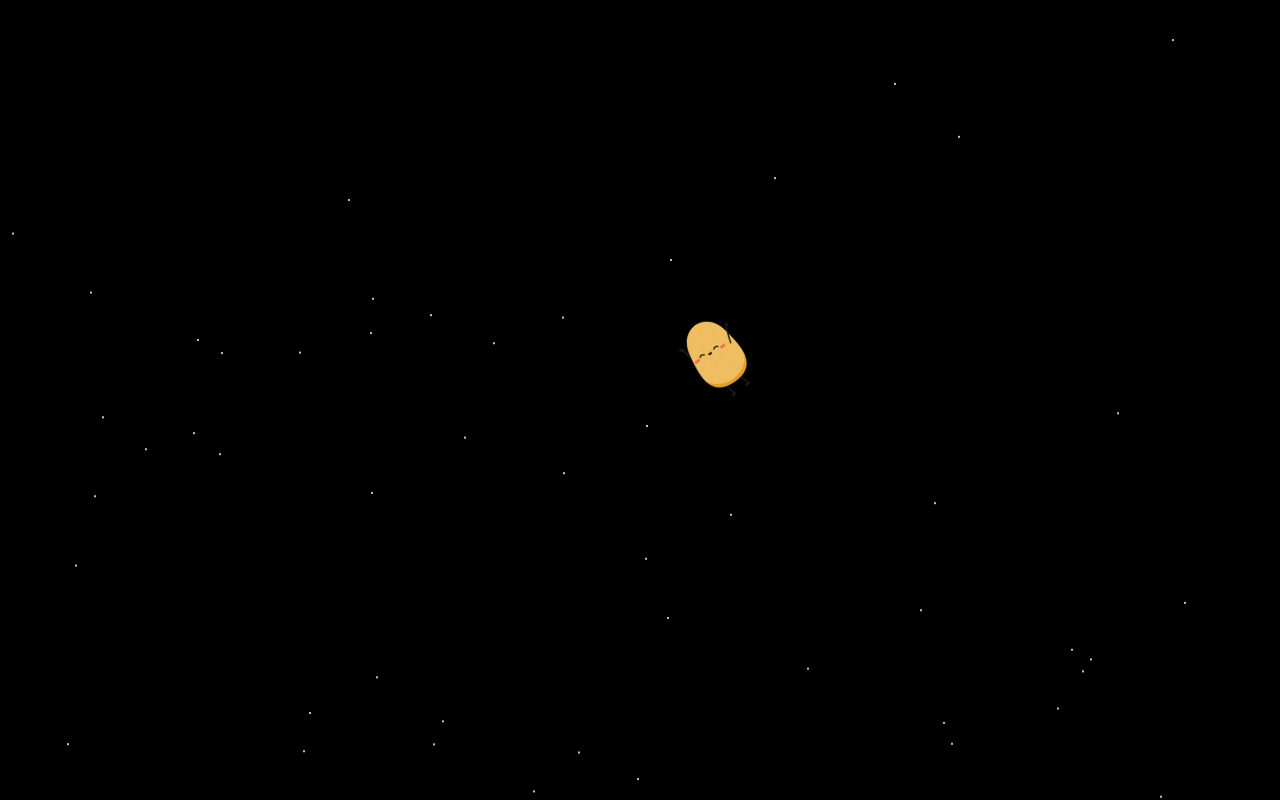
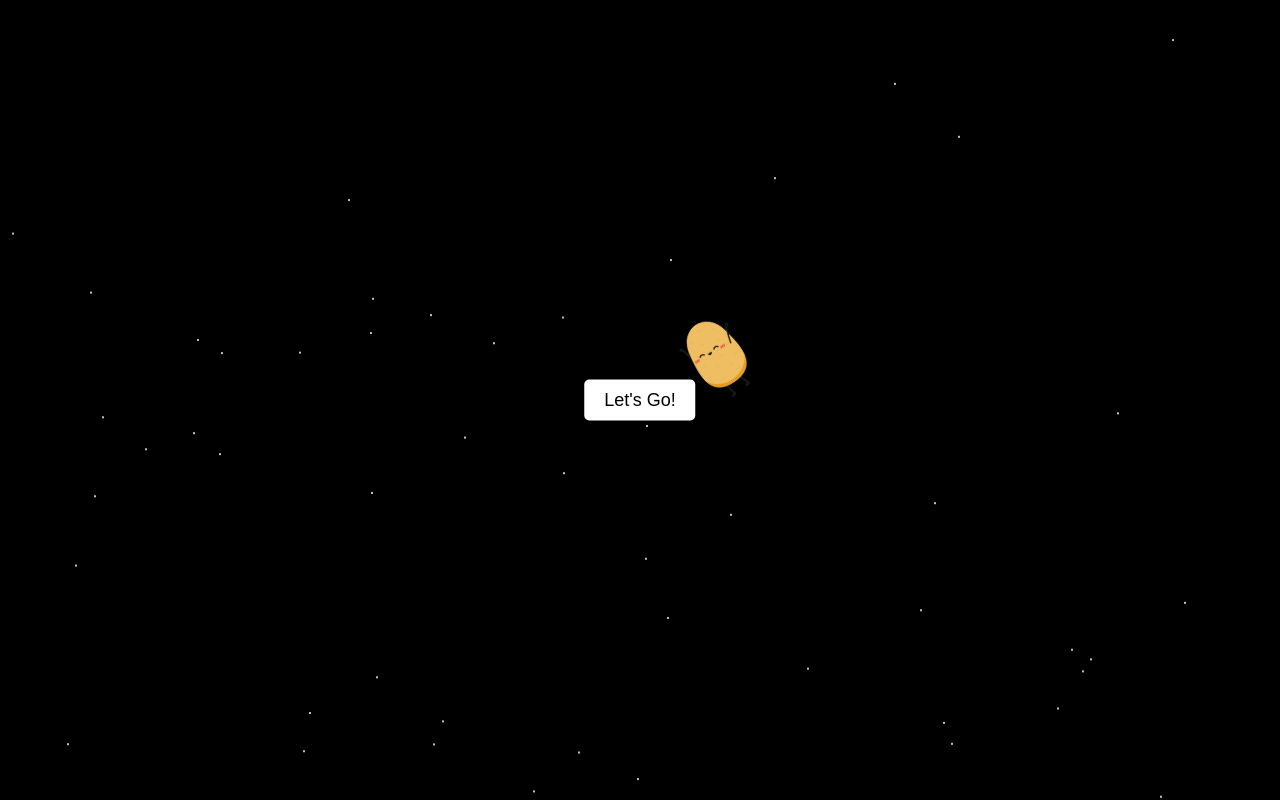
Before and after one commit to samratbose10/SpacePotato, a plain HTML site: page index.html in a window 1280 px wide. Drawn offline with Linux system fonts and the light colour scheme.

Commit message:
update styles.css

```diff
--- a/styles.css
+++ b/styles.css
@@ -39,3 +39,17 @@
         transform: translateY(100vh);
     }
 }
+
+#startButton {
+    position: absolute;
+    top: 50%;
+    left: 50%;
+    transform: translate(-50%, -50%);
+    padding: 10px 20px;
+    font-size: 18px;
+    background-color: #fff;
+    border: none;
+    border-radius: 5px;
+    cursor: pointer;
+    z-index: 1;
+}
```
